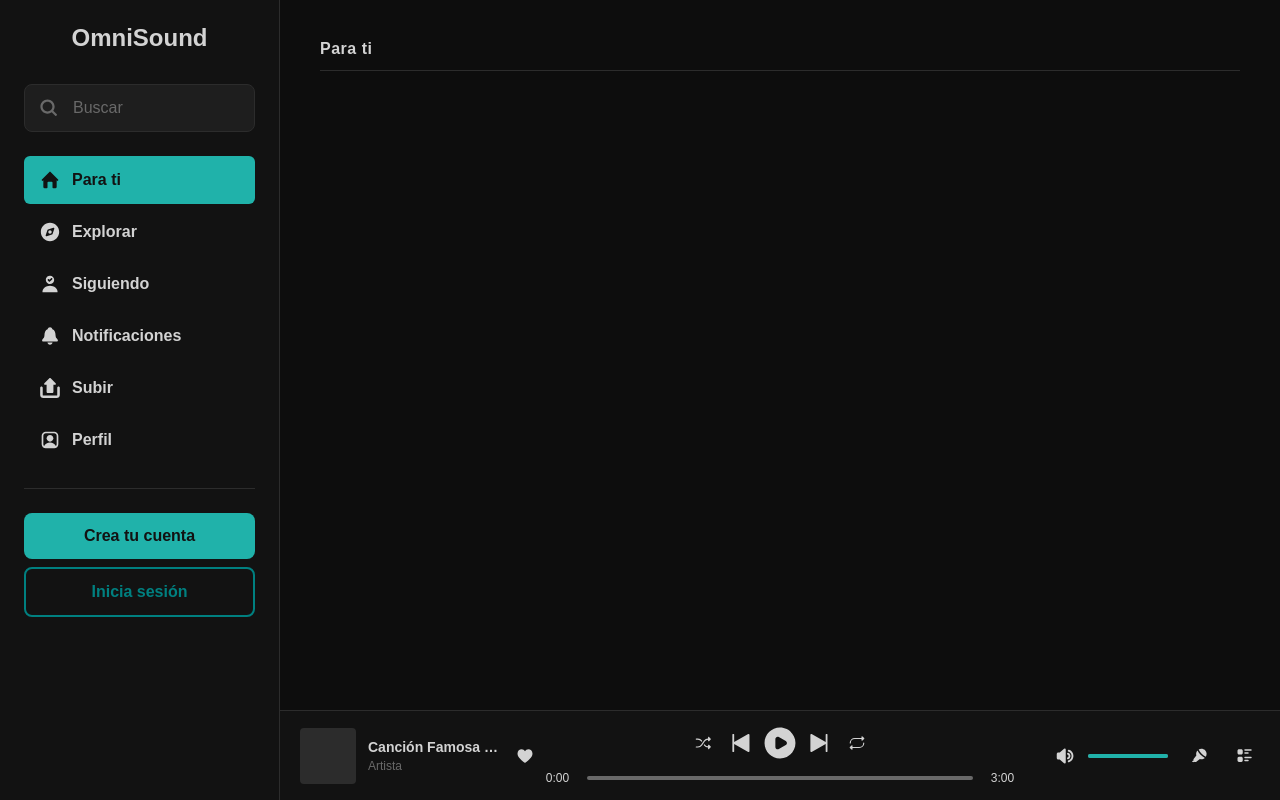
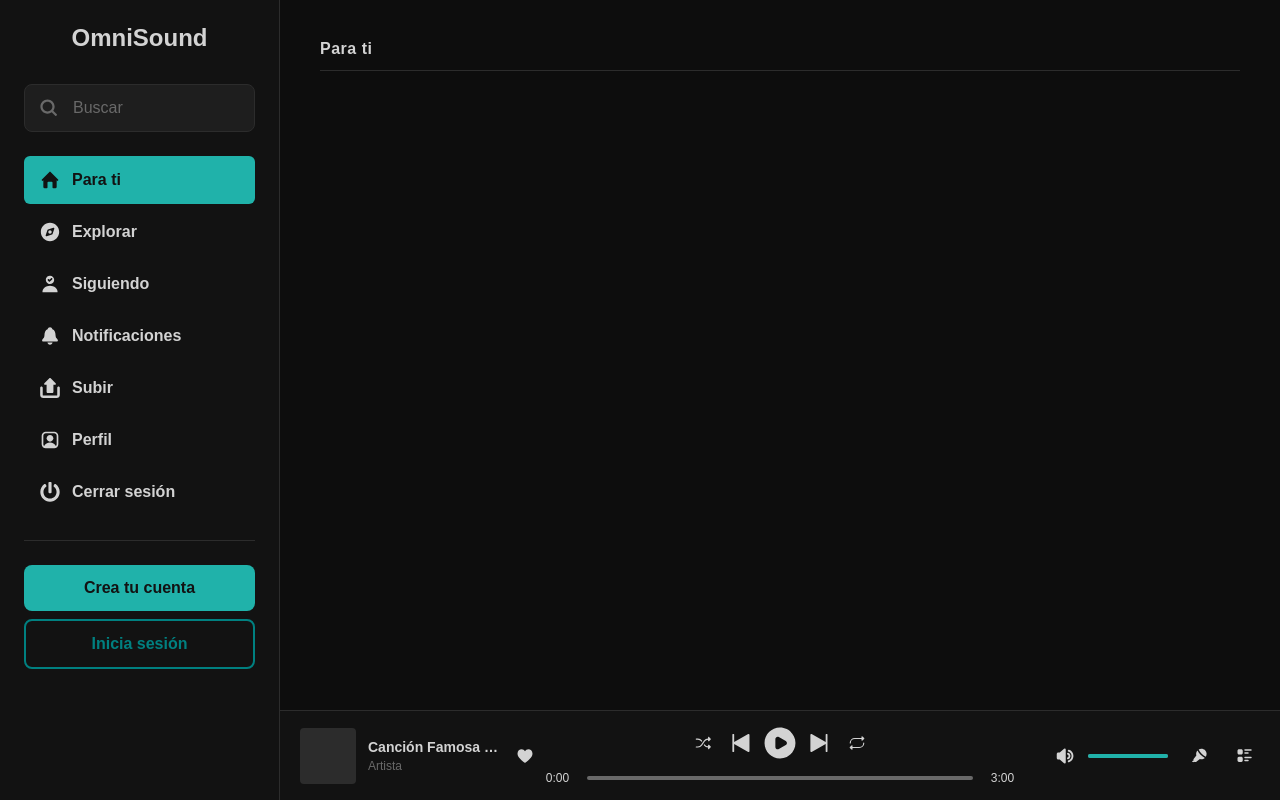
Before and after one commit to CristianB761/OmniSound, a React (Create React App) app in the folder frontend/: page /foryou in a window 1280 px wide. Built offline with nearby package versions, Linux system fonts and the light colour scheme.

Commit message:
Nuevo botón
Se añadió el botón Cerrar sesión al SideBar.

```diff
--- a/frontend/src/components/SideBar.css
+++ b/frontend/src/components/SideBar.css
@@ -126,7 +126,8 @@
 .sidebar-following-button,
 .sidebar-notifications-button,
 .sidebar-upload-button,
-.sidebar-profile-button {
+.sidebar-profile-button,
+.sidebar-signout-button {
   background-color: transparent;
   color: lightgray;
   border: none;
@@ -150,7 +151,8 @@
 .sidebar-following-icon,
 .sidebar-notifications-icon,
 .sidebar-upload-icon,
-.sidebar-profile-icon {
+.sidebar-profile-icon,
+.sidebar-signout-icon {
   width: 20px;
   height: 20px;
   color: inherit; /* Hereda el color del botón padre */
@@ -163,7 +165,8 @@
 .sidebar-following-button:hover,
 .sidebar-notifications-button:hover,
 .sidebar-upload-button:hover,
-.sidebar-profile-button:hover {
+.sidebar-profile-button:hover,
+.sidebar-signout-button:hover {
   background-color: #2c2c2c;
   color: ghostwhite;
 }
--- a/frontend/src/components/SideBar.js
+++ b/frontend/src/components/SideBar.js
@@ -11,6 +11,7 @@ import { ReactComponent as FollowingIcon } from '../icons/FollowingIcon.svg';
 import { ReactComponent as NotificationsIcon } from '../icons/NotificationsIcon.svg';
 import { ReactComponent as UploadIcon } from '../icons/UploadIcon.svg';
 import { ReactComponent as ProfileIcon } from '../icons/ProfileIcon.svg';
+import { ReactComponent as SignOutIconIcon } from '../icons/SignOutIcon.svg';
 
 function SideBar() {
   const searchInputRef = useRef(null); // Referencia para acceder al input de búsqueda directamente
@@ -152,6 +153,15 @@ function SideBar() {
             <ProfileIcon className="sidebar-profile-icon" />
             <span>Perfil</span>
           </button>
+
+          {/* Botón Cerrar sesión con ícono */}
+          <button
+            className="sidebar-signout-button"
+            onClick={() => handleButtonClick('Cerrar sesión')}
+          >
+            <SignOutIconIcon className="sidebar-signout-icon" />
+            <span>Cerrar sesión</span>
+          </button>
         </div>
       </nav>
 
```
